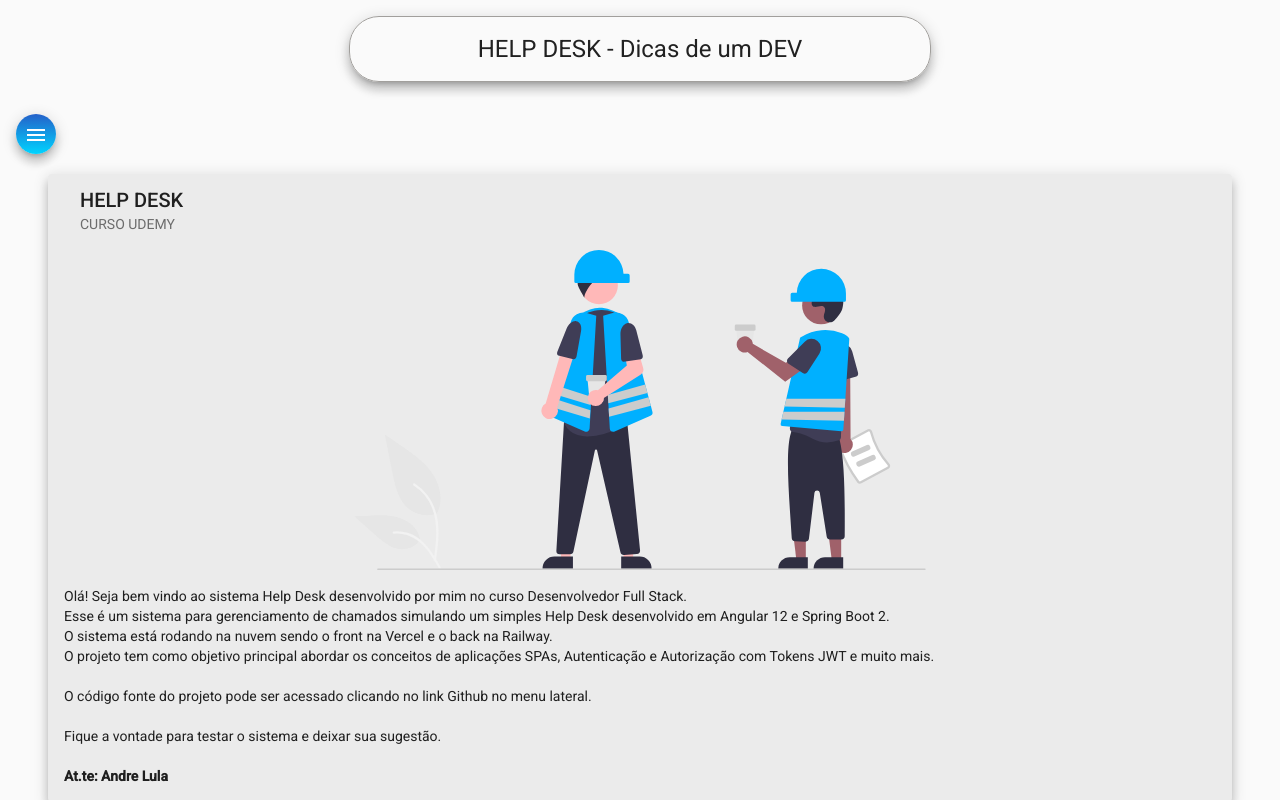
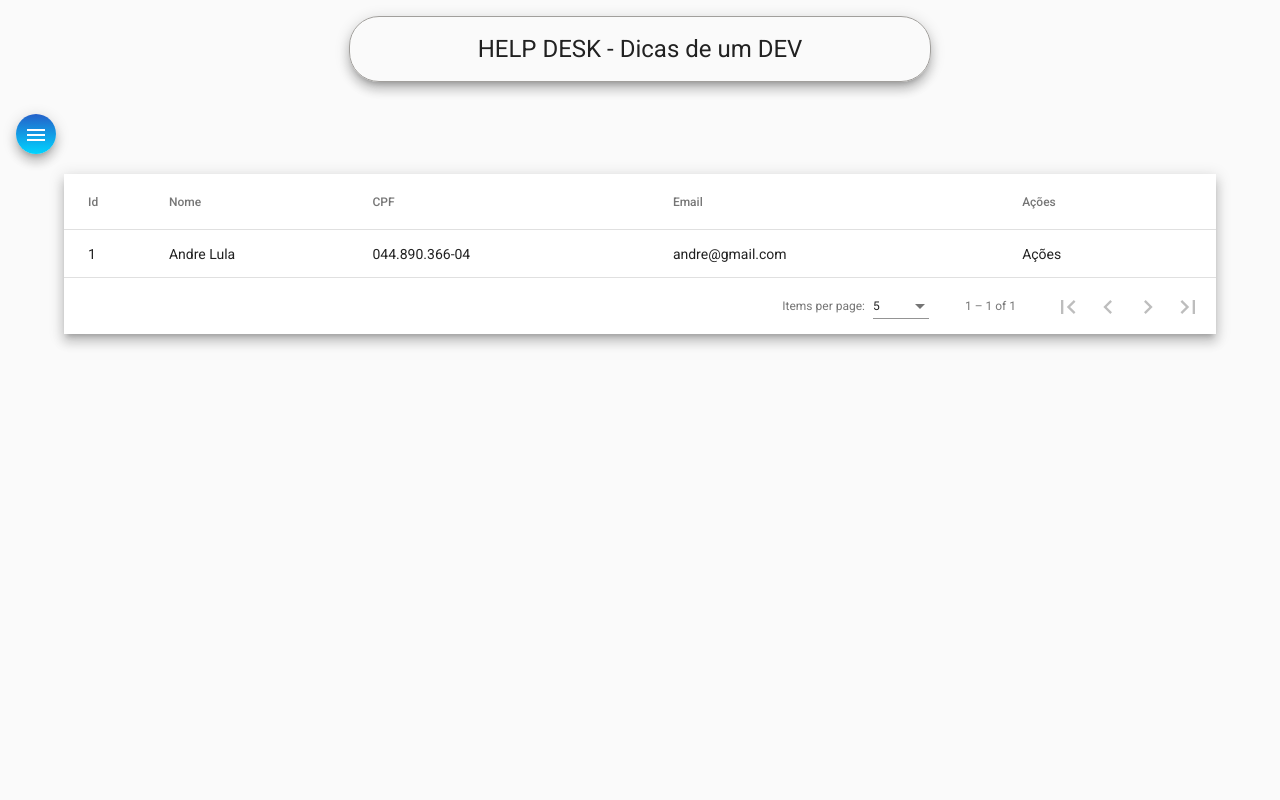
Before and after one commit to andrelula22/helpdesk-front, an Angular app: page /tecnico in a window 1280 px wide. Before the commit this address led to /home. Built offline with nearby package versions, Linux system fonts and the light colour scheme.

Commit message:
html e css para tecnico-list

```diff
--- a/src/app/components/nav/nav.component.ts
+++ b/src/app/components/nav/nav.component.ts
@@ -11,7 +11,7 @@
   constructor(private router: Router) { }
 
   ngOnInit(): void {
-    this.router.navigate(['home'])
+    this.router.navigate(['tecnico'])
   }
 
 }
--- a/src/app/components/tecnico/tecnico-list/tecnico-list.component.css
+++ b/src/app/components/tecnico/tecnico-list/tecnico-list.component.css
@@ -0,0 +1,8 @@
+.container {
+    width:90%;
+    margin:20px auto;
+}
+
+table {
+    width: 100%;
+  }
--- a/src/app/components/tecnico/tecnico-list/tecnico-list.component.html
+++ b/src/app/components/tecnico/tecnico-list/tecnico-list.component.html
@@ -1 +1,40 @@
-<p>tecnico-list works!</p>
+<div class="container">
+  <div class="mat-elevation-z8">
+    <table mat-table [dataSource]="dataSource">
+      <ng-container matColumnDef="position">
+        <th mat-header-cell *matHeaderCellDef>Id</th>
+        <td mat-cell *matCellDef="let element">{{ element.id }}</td>
+      </ng-container>
+
+      <ng-container matColumnDef="name">
+        <th mat-header-cell *matHeaderCellDef>Nome</th>
+        <td mat-cell *matCellDef="let element">{{ element.nome }}</td>
+      </ng-container>
+
+      <ng-container matColumnDef="weight">
+        <th mat-header-cell *matHeaderCellDef>CPF</th>
+        <td mat-cell *matCellDef="let element">{{ element.cpf }}</td>
+      </ng-container>
+
+      <ng-container matColumnDef="symbol">
+        <th mat-header-cell *matHeaderCellDef>Email</th>
+        <td mat-cell *matCellDef="let element">{{ element.email }}</td>
+      </ng-container>
+
+      <ng-container matColumnDef="acoes">
+        <th mat-header-cell *matHeaderCellDef>Ações</th>
+        <td mat-cell *matCellDef="let element">{{ element.acoes }}Ações</td>
+      </ng-container>
+
+      <tr mat-header-row *matHeaderRowDef="displayedColumns"></tr>
+      <tr mat-row *matRowDef="let row; columns: displayedColumns"></tr>
+    </table>
+
+    <mat-paginator
+      [pageSizeOptions]="[5, 10, 20]"
+      showFirstLastButtons
+      aria-label="Select page of periodic elements"
+    >
+    </mat-paginator>
+  </div>
+</div>
--- a/src/app/components/tecnico/tecnico-list/tecnico-list.component.ts
+++ b/src/app/components/tecnico/tecnico-list/tecnico-list.component.ts
@@ -1,4 +1,7 @@
-import { Component, OnInit } from '@angular/core';
+import { Tecnico } from './../../../models/tecnico';
+import { Component, OnInit, ViewChild } from '@angular/core';
+import { MatPaginator } from '@angular/material/paginator';
+import { MatTableDataSource } from '@angular/material/table';
 
 @Component({
   selector: 'app-tecnico-list',
@@ -7,6 +10,27 @@
 })
 export class TecnicoListComponent implements OnInit {
 
+  ELEMENT_DATA: Tecnico[] = [
+    {
+      id: 1,
+      nome: 'Andre Lula',
+      cpf: '044.890.366-04',
+      email: 'andre@gmail.com',
+      senha: '123',
+      perfis: ['0'],
+      dataCriacao: '15/02/2023'
+    }
+  ]
+
+  displayedColumns: string[] = ['position', 'name', 'weight', 'symbol', 'acoes'];
+  dataSource = new MatTableDataSource<Tecnico>(this.ELEMENT_DATA);
+
+  @ViewChild(MatPaginator) paginator: MatPaginator;
+
+  ngAfterViewInit() {
+    this.dataSource.paginator = this.paginator;
+  }
+
   constructor() { }
 
   ngOnInit(): void {
--- /dev/null
+++ b/src/app/models/tecnico.ts
@@ -0,0 +1,9 @@
+export interface Tecnico {
+    id?: any;
+    nome: string;
+    cpf: string;
+    email: string;
+    senha: string;
+    perfis: string[];
+    dataCriacao:any;
+  }
```
